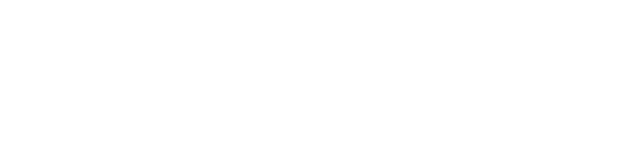
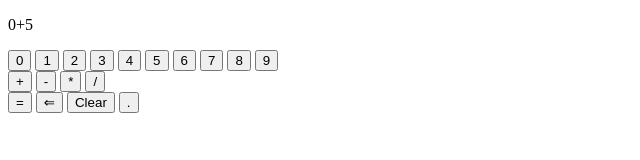
Before and after one commit to RoynevS/top-calculator, a plain HTML site: page index.html in a window 1280 px wide. Shown: the whole page, without its empty margins (0-640 px from the left). Drawn offline with Linux system fonts and the light colour scheme.

Commit message:
Add all html elements for calculator

```diff
--- a/index.html
+++ b/index.html
@@ -8,6 +8,34 @@
     <script src="./script.js" defer></script>
   </head>
   <body>
-
+    <div class="wrapper">
+      <p class="display">0+5</p>
+      <div class="input-box">
+        <div class="number-box">
+          <button class="btn number--btn">0</button>
+          <button class="btn number--btn">1</button>
+          <button class="btn number--btn">2</button>
+          <button class="btn number--btn">3</button>
+          <button class="btn number--btn">4</button>
+          <button class="btn number--btn">5</button>
+          <button class="btn number--btn">6</button>
+          <button class="btn number--btn">7</button>
+          <button class="btn number--btn">8</button>
+          <button class="btn number--btn">9</button>
+        </div>
+        <div class="operator-box">
+          <button class="btn operator--btn">+</button>
+          <button class="btn operator--btn">-</button>
+          <button class="btn operator--btn">*</button>
+          <button class="btn operator--btn">/</button>
+        </div>
+        <div class="special-box">
+          <button class="btn special--btn">=</button>
+          <button class="btn special--btn">&lArr;</button>
+          <button class="btn special--btn">Clear</button>
+          <button class="btn special--btn">.</button>
+        </div>
+      </div>
+    </div>
   </body>
 </html>
```
